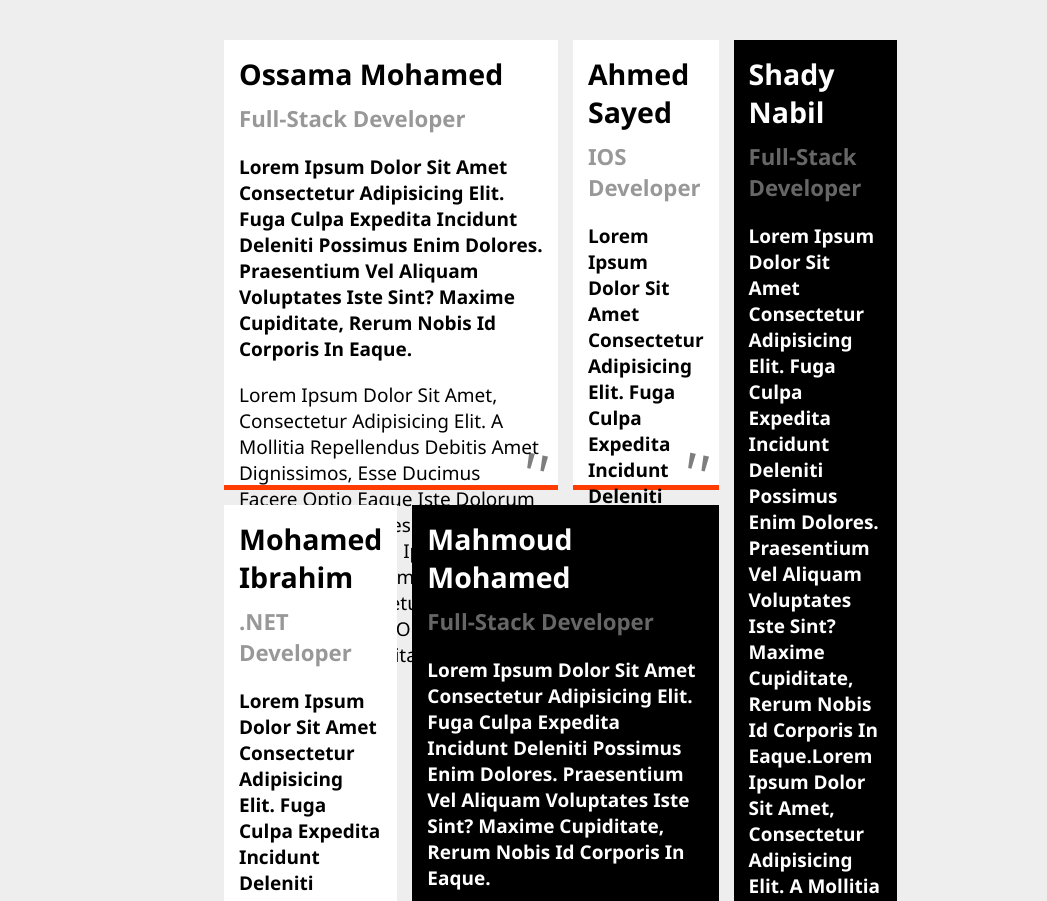
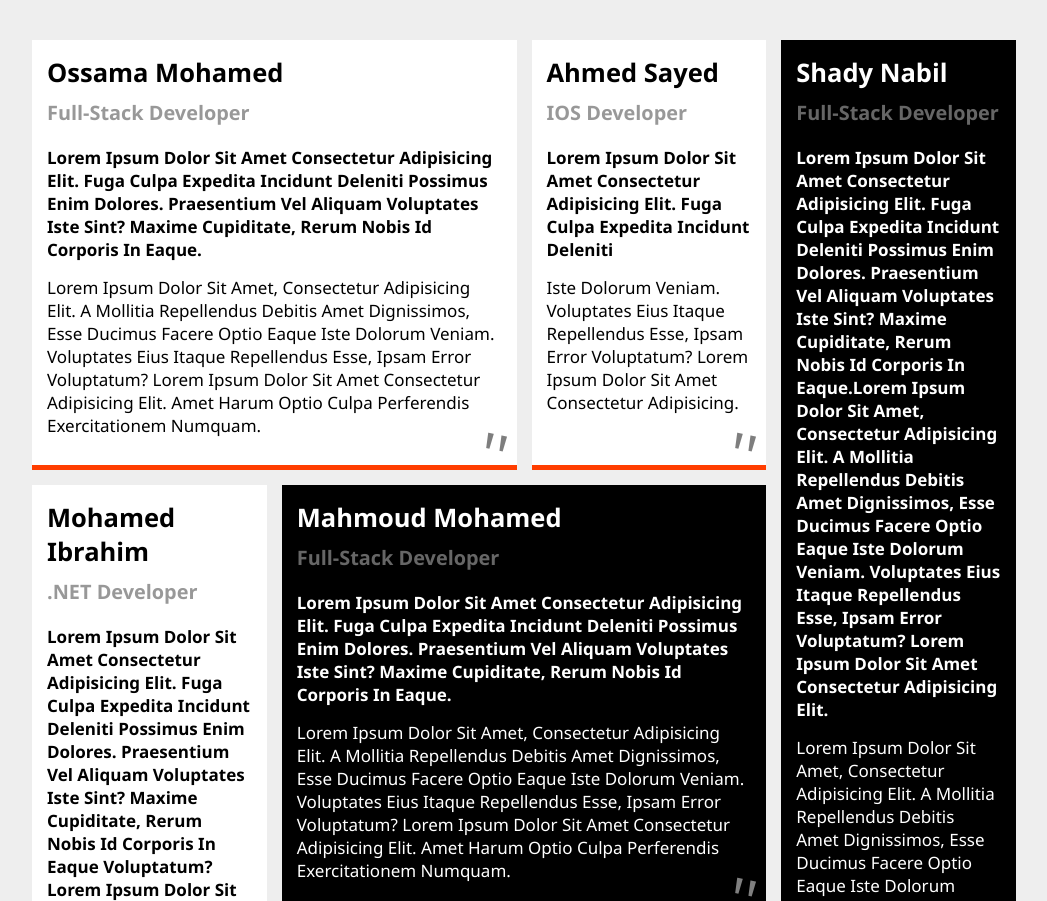
Before and after one commit to 0d-1N/Company-Team, a plain HTML site: page index.html in a window 1280 px wide. Shown: the top 901 px of the page, without its empty margins (116-1163 px from the left). Drawn offline with Linux system fonts and the light colour scheme.

Commit message:
i make small change in style

```diff
--- a/style.css
+++ b/style.css
@@ -12,10 +12,9 @@ body {
 
 .company-team {
     height: 100%;
-    width: 50vw;
+    width: 80vw;
     margin: 20px auto;
     padding: 20px;
-
     text-transform: capitalize;
     display: grid;
     grid-template-columns: repeat(4, 1fr);
@@ -23,7 +22,7 @@ body {
         "col4 col5 col5 col3"
         "col4 col6 col6 col3";
     gap: 15px 15px;
-    grid-template-rows: repeat(3, 450px) 320px;
+    grid-template-rows: repeat(3, 430px) 340px;
 
 }
 
@@ -67,13 +66,12 @@ div {
     padding: 10px;
     border-bottom: 5px solid rgb(255, 61, 0);
     background-color: white;
-    font-size: 19px;
+    font-size: 17px;
     font-family: 'Segoe UI', Tahoma, Geneva, Verdana, sans-serif;
     position: relative;
 }
 
-div
-h2,
+div h2,
 h3,
 p {
     padding: 5px;
@@ -85,7 +83,7 @@ h3 {
 }
 
 p {
-    margin-bottom: 10px;
+    margin-bottom: 5px;
 }
 
 .team-paragraph-description {
```
